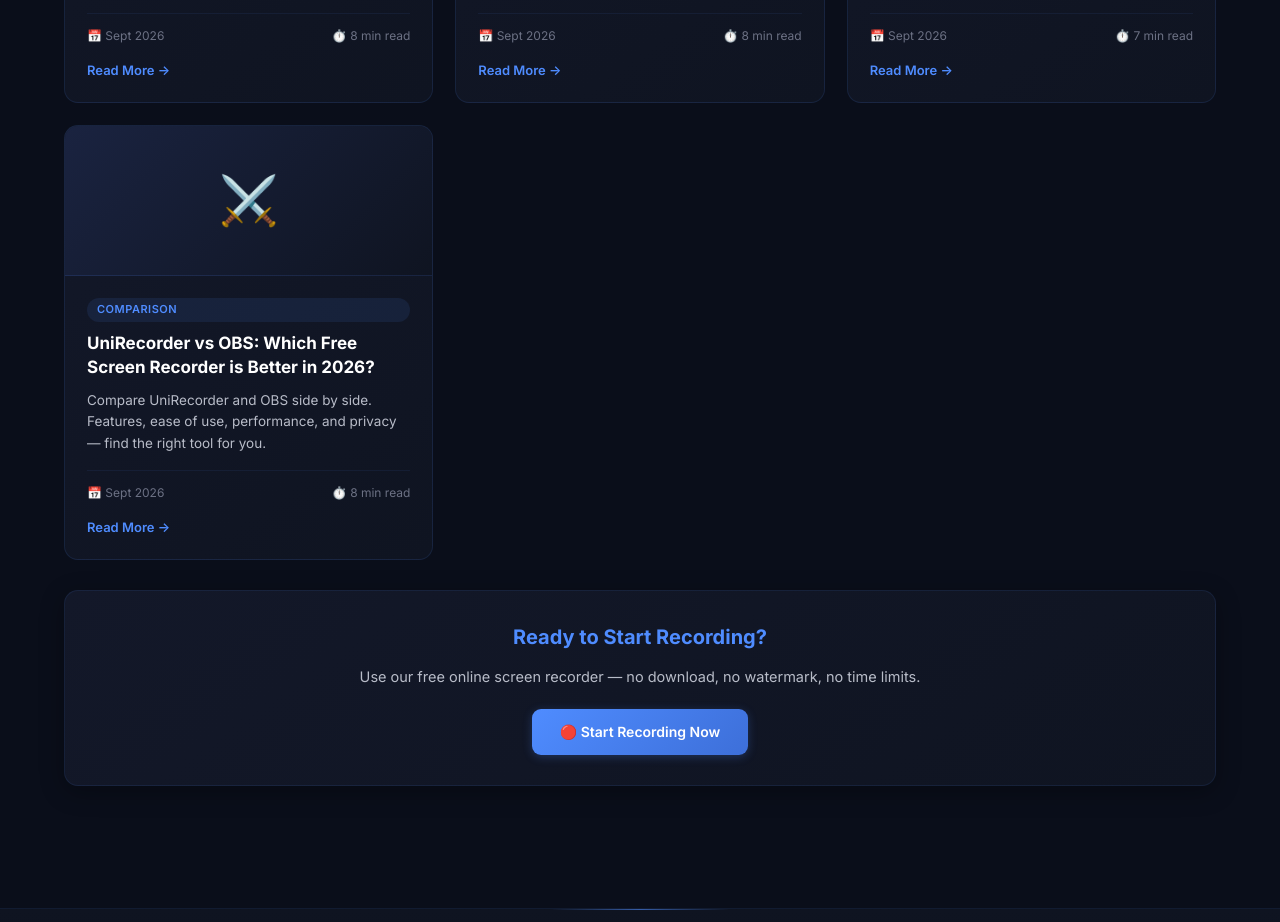
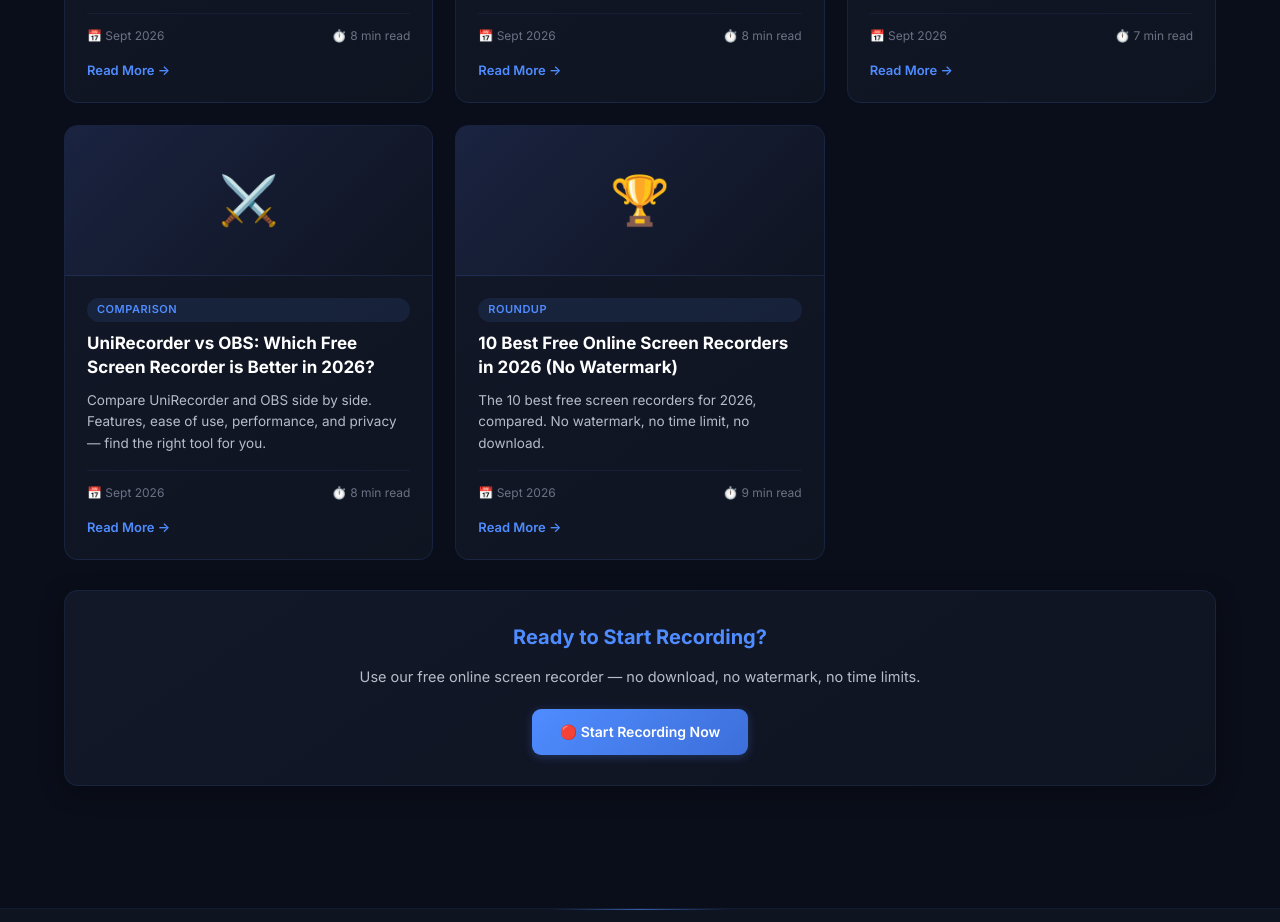
Before and after one commit to wa4049913-svg/UniRec.io, a plain HTML site: page blog.html in a window 1280 px wide. Shown: the part 2074-2996 px from the top of the page. Drawn offline with Linux system fonts and the light colour scheme.

Commit message:
Update blog.html

```diff
--- a/blog.html
+++ b/blog.html
@@ -203,6 +203,7 @@
 </head>
 <body>
 <script src="cookie-consent.js"></script>
+    <script src="analytics.js"></script>
 <!-- HEADER -->
 <header>
     <h1>UNIVERSAL SCREEN RECORDER PRO</h1>
@@ -418,6 +419,20 @@
         <a href="blog-post-13.html" class="blog-read-btn">Read More →</a>
     </div>
 </article>
+        <!-- ARTICLE 14 -->
+<article class="blog-card" data-title="10 Best Free Online Screen Recorders in 2026 (No Watermark)">
+    <div class="blog-thumb">🏆</div>
+    <div class="blog-content">
+        <span class="blog-tag">Roundup</span>
+        <h3>10 Best Free Online Screen Recorders in 2026 (No Watermark)</h3>
+        <p>The 10 best free screen recorders for 2026, compared. No watermark, no time limit, no download.</p>
+        <div class="blog-meta">
+            <span>📅 Sept 2026</span>
+            <span>⏱️ 9 min read</span>
+        </div>
+        <a href="blog-post-14.html" class="blog-read-btn">Read More →</a>
+    </div>
+</article>
     </div>
 
     <!-- NO RESULTS MESSAGE -->
```
